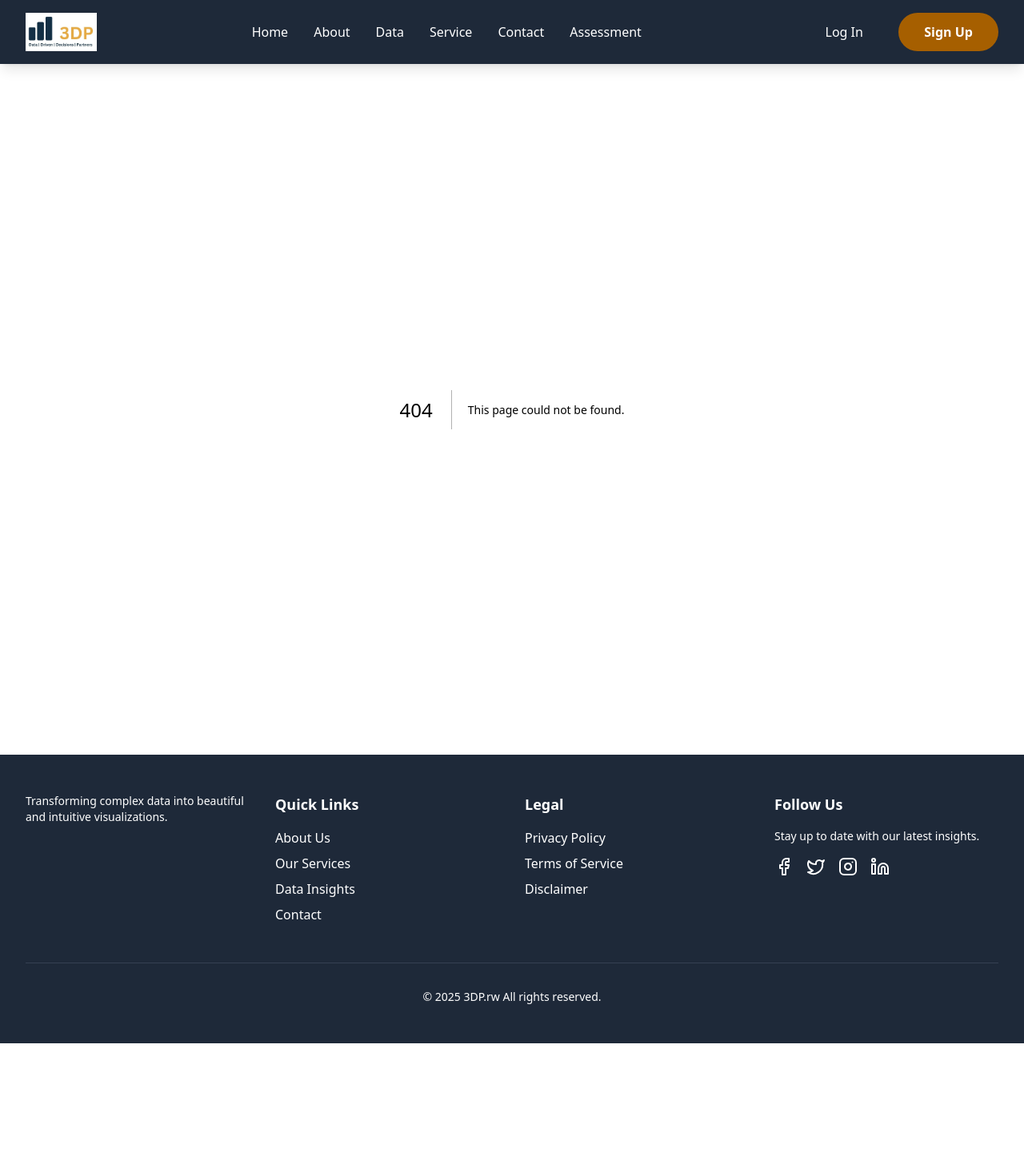
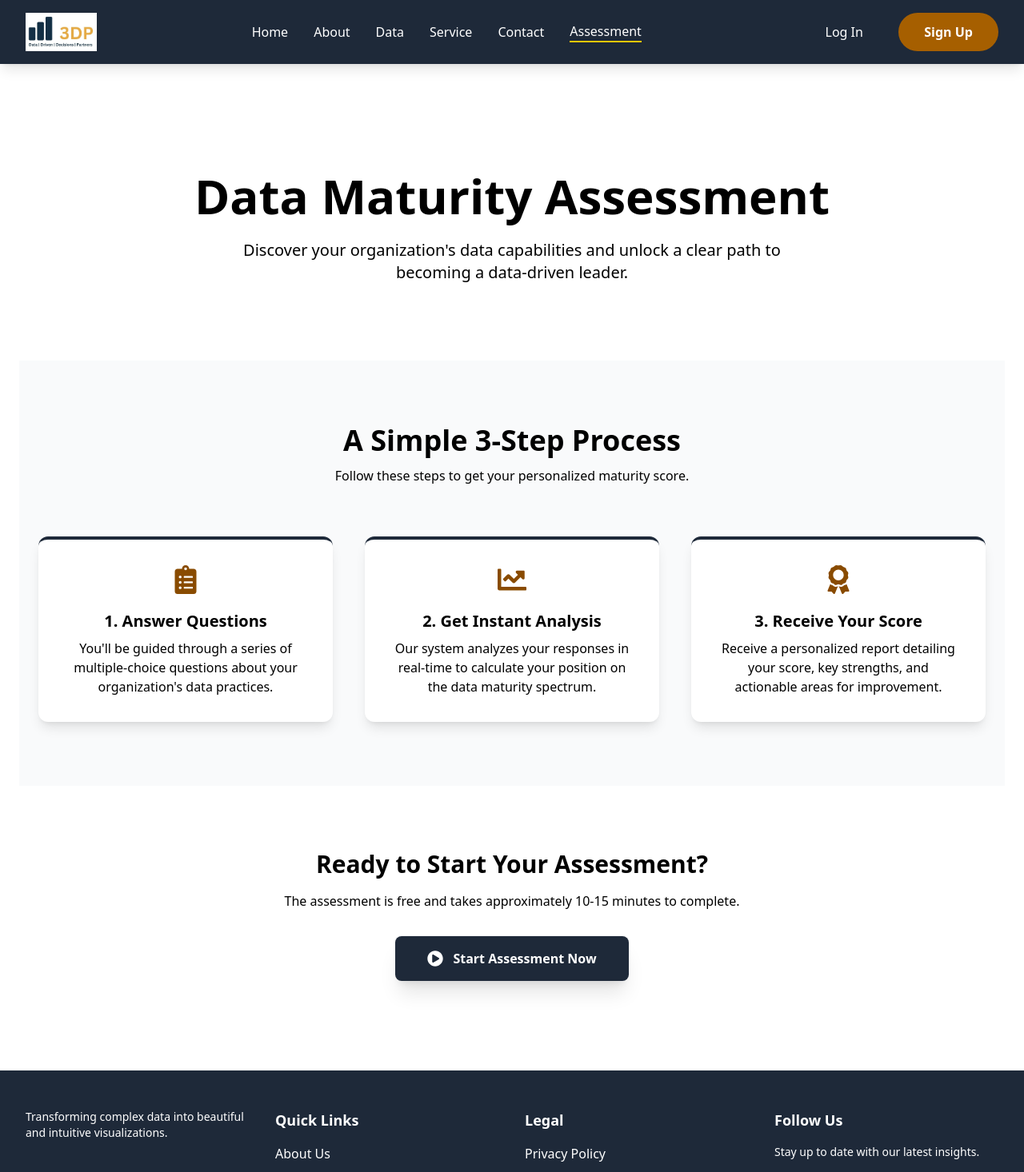
Before and after one commit to Niyonagize6369/3DP-website, a Next.js app: page /data-maturity-assessment in a window 1280 px wide. Before the commit this address had no page. Shown: the top 1466 px of the page at 80% size. Before the commit the page ends 1305 px from the top, so only its background shows below. Built offline with nearby package versions, Linux system fonts and the light colour scheme.

Commit message:
assessment ready to pushed

```diff
--- a/app/components/Navbar.tsx
+++ b/app/components/Navbar.tsx
@@ -13,7 +13,7 @@ const navLinks = [
   { href: "/data", label: "Data" },
   { href: "/service", label: "Service" },
   { href: "/contact", label: "Contact" },
-  { href: "/assessment", label: "Assessment" },
+  { href: "/data-maturity-assessment", label: "Assessment" },
 ];
 
 export const Navbar = () => {
--- /dev/null
+++ b/app/data-maturity-assessment/page.tsx
@@ -0,0 +1,143 @@
+// app/data-maturity-assessment/page.js
+
+"use client";
+
+import { motion } from "framer-motion";
+import Link from "next/link";
+import { FaPlayCircle, FaClipboardList, FaChartLine, FaAward } from "react-icons/fa";
+
+// Storing the steps in an array makes the code cleaner and easier to update
+const assessmentSteps = [
+  {
+    icon: <FaClipboardList className="text-4xl text-yellow-800" />,
+    title: "1. Answer Questions",
+    description: "You'll be guided through a series of multiple-choice questions about your organization's data practices.",
+  },
+  {
+    icon: <FaChartLine className="text-4xl text-yellow-800" />,
+    title: "2. Get Instant Analysis",
+    description: "Our system analyzes your responses in real-time to calculate your position on the data maturity spectrum.",
+  },
+  {
+    icon: <FaAward className="text-4xl text-yellow-800" />,
+    title: "3. Receive Your Score",
+    description: "Receive a personalized report detailing your score, key strengths, and actionable areas for improvement.",
+  },
+];
+
+// Animation Variants for Framer Motion
+const staggerContainer = {
+  animate: {
+    transition: {
+      staggerChildren: 0.15,
+    },
+  },
+};
+
+const fadeInUp = {
+  initial: { opacity: 0, y: 40 },
+  animate: { opacity: 1, y: 0, transition: { duration: 0.6, ease: "easeOut" } },
+};
+
+const AssessmentLandingPage = () => {
+  return (
+    <div className="bg-gray-50 text-black">
+      {/* --- Hero Section --- */}
+      <motion.section
+        className="text-center bg-white"
+        initial="initial"
+        animate="animate"
+        variants={staggerContainer}
+      >
+        <div className="container mx-auto px-6 py-24">
+          <motion.h1
+            className="text-4xl md:text-6xl font-extrabold text-black leading-tight"
+            variants={fadeInUp}
+          >
+            Data Maturity Assessment
+          </motion.h1>
+          <motion.p
+            className="mt-4 text-lg md:text-xl text-black max-w-3xl mx-auto"
+            variants={fadeInUp}
+          >
+            Discover your organization's data capabilities and unlock a clear path to becoming a data-driven leader.
+          </motion.p>
+        </div>
+      </motion.section>
+
+      {/* --- Instructions & Steps Section --- */}
+      <section className="container mx-auto px-6 py-20">
+        <div className="text-center mb-16">
+          <h2 className="text-3xl md:text-4xl font-bold text-black">
+            A Simple 3-Step Process
+          </h2>
+          <p className="mt-3 text-black">
+            Follow these steps to get your personalized maturity score.
+          </p>
+        </div>
+        <motion.div
+          className="grid grid-cols-1 md:grid-cols-3 gap-10"
+          initial="initial"
+          // Animate when the section scrolls into view
+          whileInView="animate"
+          variants={staggerContainer}
+          // Only animate once
+          viewport={{ once: true, amount: 0.5 }}
+        >
+          {assessmentSteps.map((step, index) => (
+            <motion.div
+              key={index}
+              className="bg-white p-8 rounded-xl shadow-lg text-center border-t-4 border-gray-800"
+              variants={fadeInUp}
+            >
+              <div className="flex justify-center mb-5">{step.icon}</div>
+              <h3 className="text-xl font-bold text-black mb-2">{step.title}</h3>
+              <p className="text-black">{step.description}</p>
+            </motion.div>
+          ))}
+        </motion.div>
+      </section>
+
+      {/* --- Start Button & Final CTA Section --- */}
+      <section className="bg-white">
+        <div className="container mx-auto px-6 py-20 text-center">
+            <motion.h2
+                className="text-3xl font-bold text-black mb-4"
+                initial={{ opacity: 0, y: 20 }}
+                whileInView={{ opacity: 1, y: 0 }}
+                viewport={{ once: true }}
+                transition={{ duration: 0.6 }}
+            >
+                Ready to Start Your Assessment?
+            </motion.h2>
+            <motion.p
+                className="max-w-2xl mx-auto mb-8 text-black"
+                initial={{ opacity: 0, y: 20 }}
+                whileInView={{ opacity: 1, y: 0 }}
+                viewport={{ once: true }}
+                transition={{ duration: 0.6, delay: 0.1 }}
+            >
+                The assessment is free and takes approximately 10-15 minutes to complete.
+            </motion.p>
+            <motion.div
+                initial={{ opacity: 0, scale: 0.7 }}
+                whileInView={{ opacity: 1, scale: 1 }}
+                viewport={{ once: true }}
+                transition={{ duration: 0.6, delay: 0.2 }}
+            >
+                <Link
+                    // This is the link to the page where your questions will be
+                    href="/data-maturity-assessment/dashboard"
+                    className="inline-flex items-center justify-center px-10 py-4 font-semibold text-white bg-gray-800 rounded-lg shadow-xl hover:bg-gray-900 transition-transform transform hover:scale-105 duration-300"
+                >
+                    <FaPlayCircle className="mr-3 text-xl" />
+                    Start Assessment Now
+                </Link>
+            </motion.div>
+        </div>
+      </section>
+    </div>
+  );
+};
+
+export default AssessmentLandingPage;
--- a/app/data/page.tsx
+++ b/app/data/page.tsx
@@ -19,8 +19,8 @@ import {
 // This array now includes stats and a color for each card.
 const dashboardData = [
   {
-    icon: <FaBuilding className="text-4xl text-blue-500" />,
-    color: "blue",
+    icon: <FaBuilding className="text-4xl text-black" />,
+    color: "",
     title: "Infrastructure",
     description:
       "Analyze transportation networks, energy facilities, communication systems, and public services.",
```
